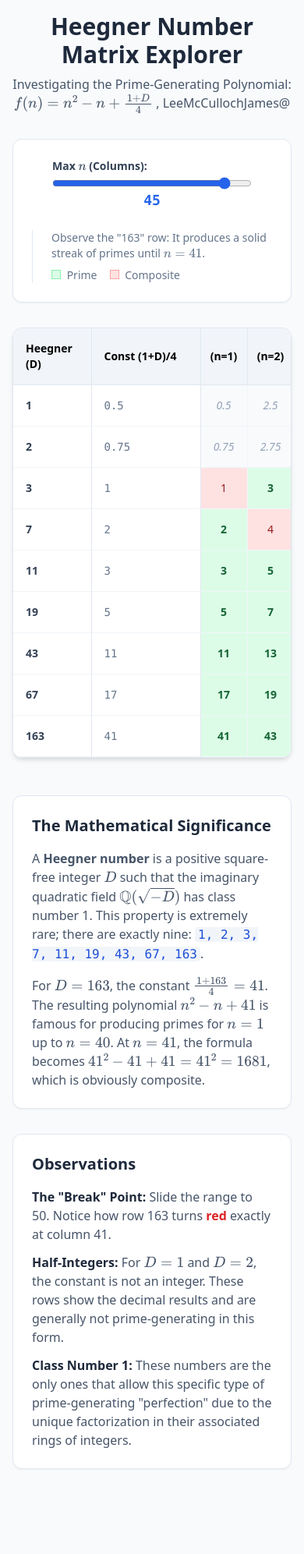
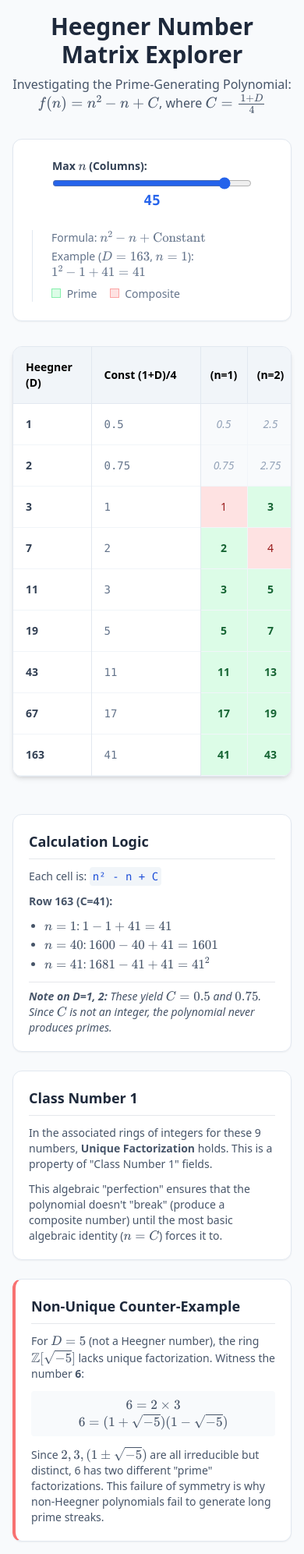
Before and after one commit to leelemacjames/HeegnerDiscriminant163, a website: page index.html in a window 390 px wide. Shown: the whole page at 78% size. Before the commit the page ends 1900 px from the top, so only its background shows below. Drawn offline with nearby package versions, Linux system fonts and the light colour scheme.

Commit message:
added non Unique factorization example

```diff
--- a/index.html
+++ b/index.html
@@ -10,23 +10,18 @@
     <style>
         .prime-cell { background-color: #dcfce7; color: #166534; font-weight: bold; }
         .composite-cell { background-color: #fee2e2; color: #991b1b; }
-        .heegner-highlight { background-color: #f0f9ff; border-left: 4px solid #0ea5e9; }
         /* Smooth scrolling for the table container */
         .table-scroll {
             scrollbar-width: thin;
             scrollbar-color: #cbd5e1 #f8fafc;
         }
-        /* Fix for sticky column alignment */
-        .sticky-col-1 { position: sticky; left: 0; z-index: 30; }
-        .sticky-col-2 { position: sticky; left: 100px; z-index: 30; }
     </style>
 </head>
 <body class="bg-slate-50 min-height-screen p-4 md:p-8">
     <div class="max-w-7xl mx-auto">
         <header class="mb-8 text-center">
             <h1 class="text-3xl font-bold text-slate-800 mb-2">Heegner Number Matrix Explorer</h1>
-            <p class="text-slate-600">Investigating the Prime-Generating Polynomial: \(f(n) = n^2 - n + \frac{1+D}{4}\)
-            , LeeMcCullochJames@</p>
+            <p class="text-slate-600">Investigating the Prime-Generating Polynomial: \(f(n) = n^2 - n + C\), where \(C = \frac{1+D}{4}\)</p>
         </header>
 
         <!-- Controls -->
@@ -37,7 +32,8 @@
                 <span id="nValue" class="text-center font-mono text-blue-600 font-bold text-lg">45</span>
             </div>
             <div class="text-sm text-slate-500 max-w-md border-l pl-6 border-slate-200">
-                <p>Observe the "163" row: It produces a solid streak of primes until \(n=41\). </p>
+                <p>Formula: \(n^2 - n + \text{Constant}\)</p>
+                <p class="mt-1">Example (\(D=163\), \(n=1\)): \(1^2 - 1 + 41 = 41\)</p>
                 <div class="mt-2 flex gap-4">
                     <span><span class="inline-block w-3 h-3 bg-green-100 border border-green-300 mr-1"></span> Prime</span>
                     <span><span class="inline-block w-3 h-3 bg-red-100 border border-red-300 mr-1"></span> Composite</span>
@@ -60,26 +56,52 @@
         </div>
 
         <!-- Explanation Section -->
-        <div class="grid md:grid-cols-2 gap-8 mt-12">
-            <div class="bg-white p-6 rounded-xl shadow-sm border border-slate-200">
-                <h2 class="text-xl font-bold text-slate-800 mb-4">The Mathematical Significance</h2>
-                <p class="text-slate-600 mb-4">
-                    A <strong>Heegner number</strong> is a positive square-free integer \(D\) such that the imaginary quadratic field \(\mathbb{Q}(\sqrt{-D})\) has class number 1.
-                    This property is extremely rare; there are exactly nine:
-                    <span class="font-mono bg-slate-100 px-1 rounded text-blue-700">1, 2, 3, 7, 11, 19, 43, 67, 163</span>.
-                </p>
-                <p class="text-slate-600">
-                    For \(D=163\), the constant \(\frac{1+163}{4} = 41\).
-                    The resulting polynomial \(n^2 - n + 41\) is famous for producing primes for \(n=1\) up to \(n=40\). At \(n=41\), the formula becomes \(41^2 - 41 + 41 = 41^2 = 1681\), which is obviously composite.
-                </p>
+        <div class="grid md:grid-cols-3 gap-6 mt-12">
+            <!-- Col 1: Basics -->
+            <div class="bg-white p-5 rounded-xl shadow-sm border border-slate-200">
+                <h2 class="text-lg font-bold text-slate-800 mb-3 border-b pb-2">Calculation Logic</h2>
+                <div class="text-slate-600 space-y-3 text-sm">
+                    <p>Each cell is: <code class="bg-slate-100 p-1 rounded text-blue-700">n² - n + C</code></p>
+                    <p>
+                        <strong>Row 163 (C=41):</strong>
+                        <ul class="list-disc ml-5 space-y-1">
+                            <li>\(n=1\): \(1-1+41 = 41\)</li>
+                            <li>\(n=40\): \(1600-40+41 = 1601\)</li>
+                            <li>\(n=41\): \(1681-41+41 = 41^2\)</li>
+                        </ul>
+                    </p>
+                    <p class="pt-2 italic border-t">
+                        <strong>Note on D=1, 2:</strong> These yield \(C=0.5\) and \(0.75\). Since \(C\) is not an integer, the polynomial never produces primes.
+                    </p>
+                </div>
             </div>
-            <div class="bg-white p-6 rounded-xl shadow-sm border border-slate-200">
-                <h2 class="text-xl font-bold text-slate-800 mb-4">Observations</h2>
-                <ul class="space-y-3 text-slate-600">
-                    <li><strong class="text-slate-800">The "Break" Point:</strong> Slide the range to 50. Notice how row 163 turns <span class="text-red-600 font-bold">red</span> exactly at column 41.</li>
-                    <li><strong class="text-slate-800">Half-Integers:</strong> For \(D=1\) and \(D=2\), the constant is not an integer. These rows show the decimal results and are generally not prime-generating in this form.</li>
-                    <li><strong class="text-slate-800">Class Number 1:</strong> These numbers are the only ones that allow this specific type of prime-generating "perfection" due to the unique factorization in their associated rings of integers.</li>
-                </ul>
+
+            <!-- Col 2: Unique Factorization -->
+            <div class="bg-white p-5 rounded-xl shadow-sm border border-slate-200">
+                <h2 class="text-lg font-bold text-slate-800 mb-3 border-b pb-2">Class Number 1</h2>
+                <div class="text-slate-600 space-y-3 text-sm">
+                    <p>
+                        In the associated rings of integers for these 9 numbers, <strong>Unique Factorization</strong> holds. This is a property of "Class Number 1" fields.
+                    </p>
+                    <p>
+                        This algebraic "perfection" ensures that the polynomial doesn't "break" (produce a composite number) until the most basic algebraic identity (\(n=C\)) forces it to.
+                    </p>
+                </div>
+            </div>
+
+            <!-- Col 3: Counter-Example -->
+            <div class="bg-white p-5 rounded-xl shadow-sm border border-slate-200 border-l-4 border-l-red-400">
+                <h2 class="text-lg font-bold text-slate-800 mb-3 border-b pb-2">Non-Unique Counter-Example</h2>
+                <div class="text-slate-600 space-y-3 text-sm">
+                    <p>For \(D=5\) (not a Heegner number), the ring \(\mathbb{Z}[\sqrt{-5}]\) lacks unique factorization. Witness the number <strong>6</strong>:</p>
+                    <div class="bg-slate-50 p-2 rounded font-mono text-center">
+                        \(6 = 2 \times 3\) <br>
+                        \(6 = (1 + \sqrt{-5})(1 - \sqrt{-5})\)
+                    </div>
+                    <p>
+                        Since \(2, 3, (1 \pm \sqrt{-5})\) are all irreducible but distinct, 6 has two different "prime" factorizations. This failure of symmetry is why non-Heegner polynomials fail to generate long prime streaks.
+                    </p>
+                </div>
             </div>
         </div>
     </div>
@@ -103,17 +125,14 @@
             const headerRow = document.getElementById('tableHeader');
             const tableBody = document.getElementById('tableBody');
 
-            // Using ASCII/Unicode for the fraction to ensure clean display without LaTeX errors
             const fractionHeader = "Const (1+D)/4";
 
-            // Build Header
             headerRow.innerHTML = `
                 <th class="p-4 border-r border-slate-200 sticky left-0 bg-slate-100 z-30 min-w-[100px]">Heegner \(D\)</th>
                 <th class="p-4 border-r border-slate-200 sticky left-[100px] bg-slate-100 z-30 min-w-[140px]">${fractionHeader}</th>
                 ${Array.from({length: maxN}, (_, i) => `<th class="p-2 text-center border-r border-slate-200 min-w-[60px]">\(n=${i+1}\)</th>`).join('')}
             `;
 
-            // Build Body
             tableBody.innerHTML = '';
             heegnerNumbers.forEach(d => {
                 const constant = (1 + d) / 4;
@@ -144,15 +163,12 @@
                 tableBody.appendChild(row);
             });
 
-            // Re-render LaTeX for the rest of the page
             if (window.MathJax) {
                 MathJax.typesetPromise();
             }
         }
 
         document.getElementById('nRange').addEventListener('input', updateTable);
-
-        // Initial load
         window.onload = updateTable;
     </script>
 </body>
```
